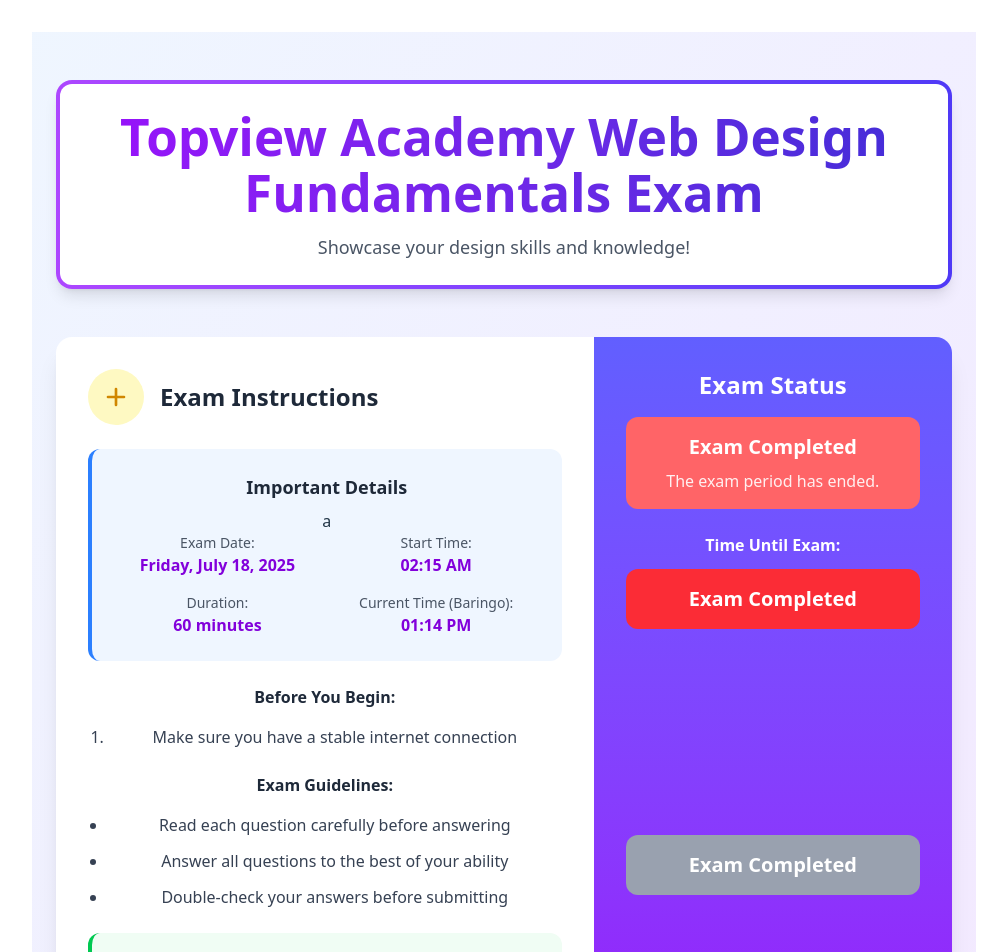
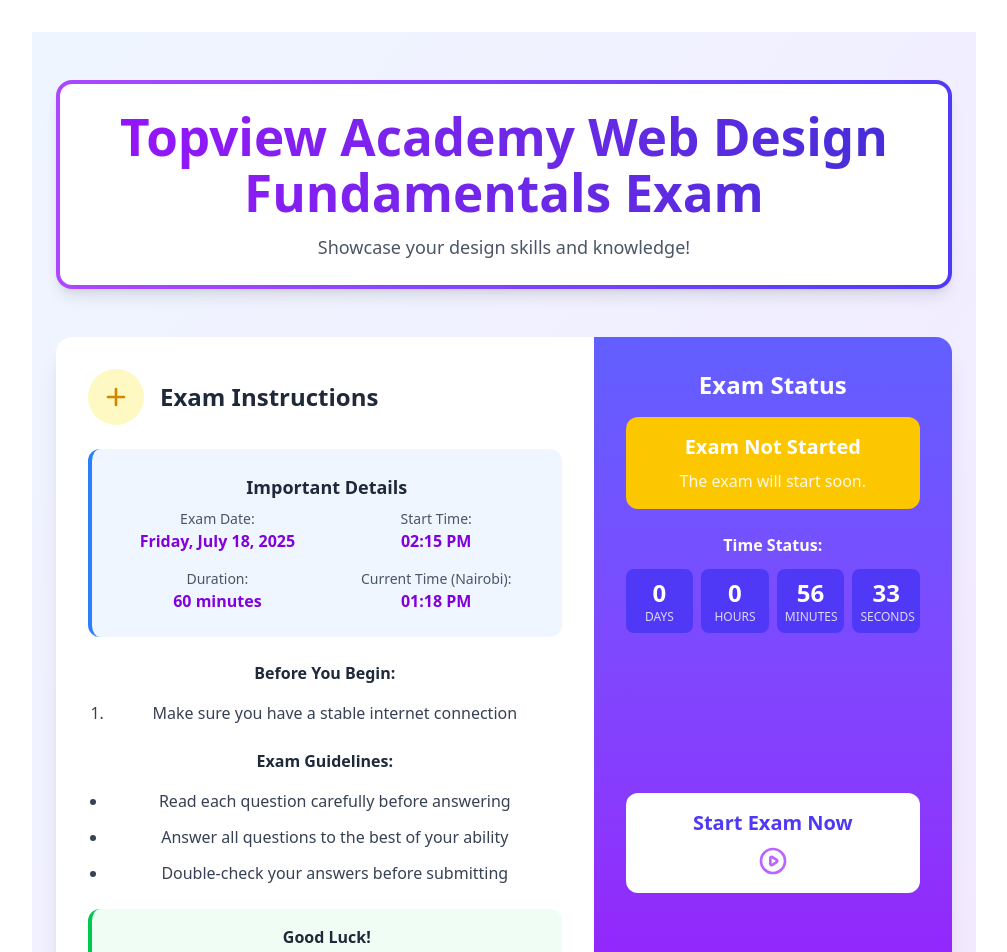
Before and after one commit to JoeEasy254/topview-exam, a React (Vite) app: page / in a window 1280 px wide. Shown: the top 952 px of the page, without its empty margins (136-1143 px from the left). Built offline with nearby package versions, Linux system fonts and the light colour scheme.

Commit message:
updated time

```diff
--- a/src/components/ExamPortal.tsx
+++ b/src/components/ExamPortal.tsx
@@ -10,20 +10,18 @@
 }
 
 const ExamPortal: React.FC = () => {
-  // Set exam date and time (YYYY, MM-1, DD, HH, MM) in Nairobi time
+  // Set exam date and time (YYYY, MM, DD, HH, MM) in Nairobi time
   const examDateTime: Date = DateTime.fromObject(
-    { year: 2025, month: 7, day: 18, hour: 2, minute: 15 },
+    { year: 2025, month: 7, day: 18, hour: 14, minute: 15 },
     { zone: "Africa/Nairobi" }
   ).toJSDate();
   const examLink: string = "https://forms.gle/iDWNrp94pvMUFNu77";
   const examDuration: string = "60 minutes";
   const examDurationMs: number = 60 * 60 * 1000; // 60 minutes in milliseconds
 
+  // Initialize currentTime with the actual system time
   const [currentTime, setCurrentTime] = useState<Date>(
-    DateTime.fromObject(
-      { year: 2025, month: 7, day: 18, hour: 13, minute: 14 },
-      { zone: "Africa/Nairobi" }
-    ).toJSDate() // Set to 01:14 PM EAT, July 18, 2025
+    DateTime.local().setZone("Africa/Nairobi").toJSDate()
   );
   const [timeRemaining, setTimeRemaining] = useState<TimeRemaining | null>(
     null
@@ -32,48 +30,28 @@
   const [isExamOver, setIsExamOver] = useState<boolean>(false);
   const [error, setError] = useState<string | null>(null);
 
-  // Fetch Nairobi time with retry mechanism
-  const fetchNairobiTime = async (retries = 3, delay = 1000): Promise<Date> => {
-    for (let i = 0; i < retries; i++) {
-      try {
-        const response = await fetch(
-          "http://worldtimeapi.org/api/timezone/Africa/Nairobi"
-        );
-        if (!response.ok) throw new Error("Failed to fetch Nairobi time");
-        const data = await response.json();
-        return DateTime.fromISO(data.datetime, {
-          zone: "Africa/Nairobi",
-        }).toJSDate();
-      } catch (err) {
-        if (i < retries - 1) {
-          await new Promise((resolve) => setTimeout(resolve, delay));
-          continue;
-        }
-        setError(
-          "Could not fetch Nairobi time. Using last known time or system time."
-        );
-        return currentTime || new Date(); // Fallback to last known time or system time
-      }
-    }
-    return currentTime || new Date();
+  // Format date for display
+  const formatDate = (date: Date): string => {
+    return DateTime.fromJSDate(date).setZone("Africa/Nairobi").toLocaleString({
+      weekday: "long",
+      year: "numeric",
+      month: "long",
+      day: "numeric",
+    });
+  };
+
+  const formatTime = (date: Date): string => {
+    return DateTime.fromJSDate(date)
+      .setZone("Africa/Nairobi")
+      .toLocaleString({ hour: "2-digit", minute: "2-digit", hour12: true });
   };
 
   // Calculate time remaining until exam or during exam
   useEffect(() => {
-    // Initial time is already set to provided Nairobi time
-    let lastFetchedTime = currentTime;
-
-    const timer = setInterval(async () => {
-      // Update time locally to reduce API calls
-      const now = new Date(lastFetchedTime.getTime() + 1000);
+    const timer = setInterval(() => {
+      // Use the actual system time, converted to Nairobi timezone
+      const now = DateTime.local().setZone("Africa/Nairobi").toJSDate();
       setCurrentTime(now);
-      lastFetchedTime = now;
-
-      // Periodically fetch real Nairobi time (e.g., every 30 seconds)
-      if (Math.floor(now.getTime() / 1000) % 30 === 0) {
-        lastFetchedTime = await fetchNairobiTime();
-        setCurrentTime(lastFetchedTime);
-      }
 
       // Calculate time difference
       const diff: number = examDateTime.getTime() - now.getTime();
@@ -84,8 +62,6 @@
         if (timeSinceStart > examDurationMs) {
           setIsExamOver(true);
           setIsExamActive(false);
-          clearInterval(timer);
-          return;
         } else {
           setIsExamActive(true);
           setIsExamOver(false);
@@ -114,25 +90,7 @@
     }, 1000);
 
     return () => clearInterval(timer);
-  }, [examDateTime, examDurationMs, currentTime]);
-
-  console.log("current time", currentTime);
-  // Format date for display
-  const formatDate = (date: Date): string => {
-    return DateTime.fromJSDate(date).setZone("Africa/Nairobi").toLocaleString({
-      weekday: "long",
-      year: "numeric",
-      month: "long",
-      day: "numeric",
-    });
-  };
-
-  const formatTime = (date: Date | null): string => {
-    if (!date) return "Loading...";
-    return DateTime.fromJSDate(date)
-      .setZone("Africa/Nairobi")
-      .toLocaleString({ hour: "2-digit", minute: "2-digit", hour12: true });
-  };
+  }, [examDateTime, examDurationMs]);
 
   return (
     <div className="min-h-screen bg-gradient-to-br from-blue-50 to-purple-100 py-12 px-4 sm:px-6">
@@ -179,19 +137,10 @@
               </div>
 
               <div className="space-y-6">
-                {error && (
-                  <div className="bg-red-50 rounded-xl p-4 border-l-4 border-red-500">
-                    <p className="text-red-700">
-                      {error} Please ensure your internet connection is stable
-                      or contact support.
-                    </p>
-                  </div>
-                )}
                 <div className="bg-blue-50 rounded-xl p-6 border-l-4 border-blue-500">
                   <h3 className="font-bold text-lg text-gray-800 mb-2">
                     Important Details
                   </h3>
-                  a
                   <div className="grid grid-cols-1 sm:grid-cols-2 gap-4">
                     <div>
                       <p className="text-sm text-gray-600">Exam Date:</p>
@@ -213,7 +162,7 @@
                     </div>
                     <div>
                       <p className="text-sm text-gray-600">
-                        Current Time (Baringo):
+                        Current Time (Nairobi):
                       </p>
                       <p className="font-bold text-purple-700">
                         {formatTime(currentTime)}
@@ -252,7 +201,6 @@
                     You've learned all that is required to take this exam. Take
                     a deep breath and do your best!
                   </p>
-                  -MR. Joseph{" "}
                 </div>
               </div>
             </div>
@@ -270,7 +218,7 @@
                   ) : isExamActive ? (
                     <div className="bg-green-400 bg-opacity-30 rounded-xl p-4 mb-6">
                       <h3 className="font-bold text-xl mb-2">Exam Active</h3>
-                      <p className="opacity-90">You can now start the exam.</p>
+                      <p className="opacity-90">You can start the exam now.</p>
                     </div>
                   ) : (
                     <div className="bg-yellow-400 bg-opacity-30 rounded-xl p-4 mb-6">
@@ -281,7 +229,7 @@
                     </div>
                   )}
                   <div className="text-center">
-                    <h3 className="font-bold mb-3">Time Until Exam:</h3>
+                    <h3 className="font-bold mb-3">Time Status:</h3>
                     {isExamOver ? (
                       <div className="text-xl font-bold bg-red-500 bg-opacity-20 py-4 rounded-xl">
                         Exam Completed
@@ -330,11 +278,6 @@
                 </div>
 
                 <div className="flex-grow flex items-center justify-center">
-                  {isExamOver ? (
-                    <div className="bg-gray-400 text-white rounded-xl py-4 px-6 text-center font-bold text-xl w-full max-w-xs mx-auto">
-                      Exam Completed
-                    </div>
-                  ) : isExamActive ? (
                   <a
                     href={examLink}
                     target="_blank"
@@ -367,30 +310,6 @@
                       </div>
                     </div>
                   </a>
-                  ) : (
-                    <button
-                      className="bg-gray-300 text-gray-500 rounded-xl py-4 px-6 text-center font-bold text-xl w-full max-w-xs mx-auto cursor-not-allowed"
-                      disabled
-                    >
-                      Exam Not Started
-                      <div className="mt-2">
-                        <svg
-                          xmlns="http://www.w3.org/2000/svg"
-                          className="h-8 w-8 mx-auto text-gray-400"
-                          fill="none"
-                          viewBox="0 0 24 24"
-                          stroke="currentColor"
-                        >
-                          <path
-                            strokeLinecap="round"
-                            strokeLinejoin="round"
-                            strokeWidth={2}
-                            d="M12 8v4m0 4h.01M21 12a9 9 0 11-18 0 9 9 0 0118 0z"
-                          />
-                        </svg>
-                      </div>
-                    </button>
-                  )}
                 </div>
               </div>
             </div>
```
Lines whose indentation alone changed are shown as unchanged.
